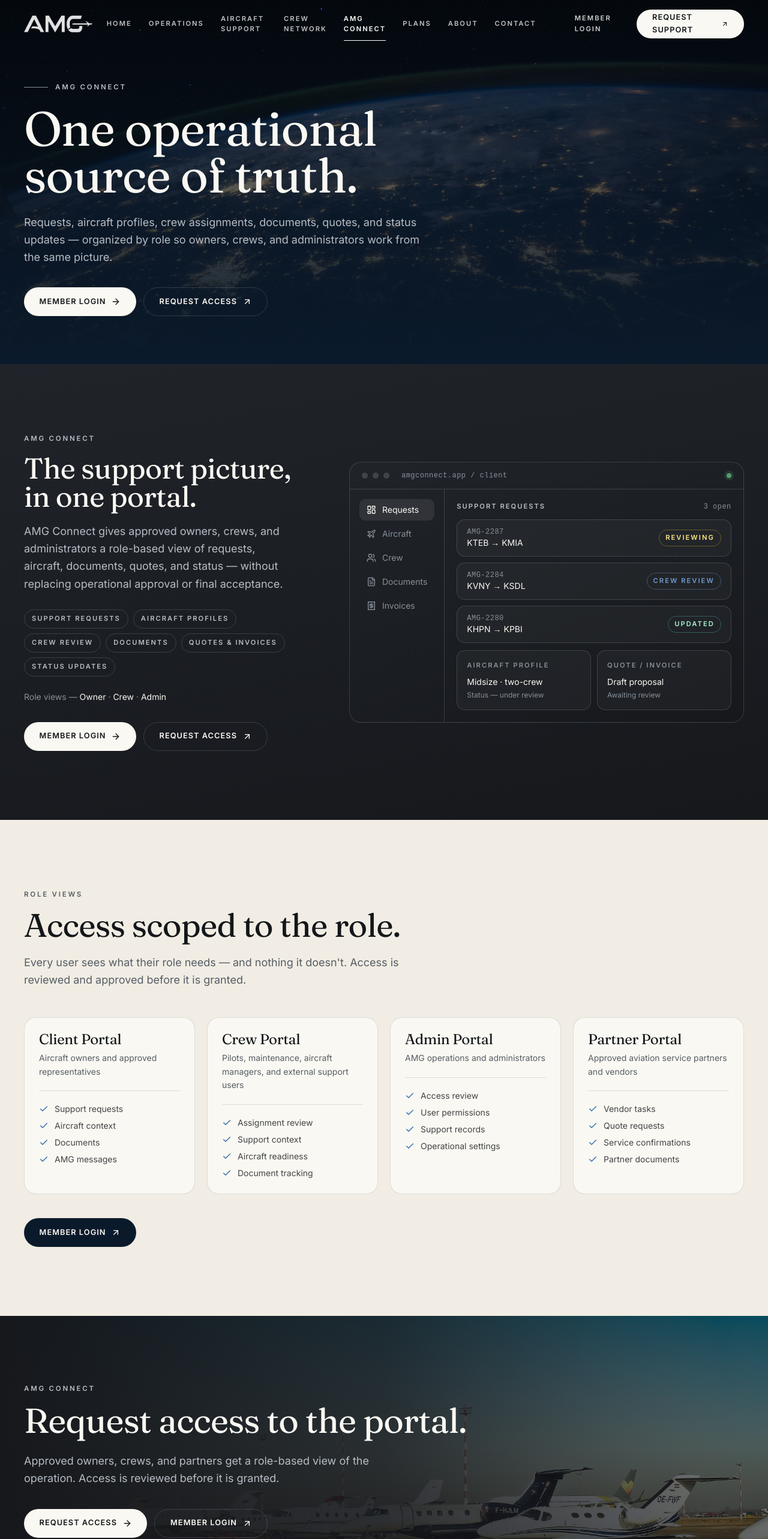
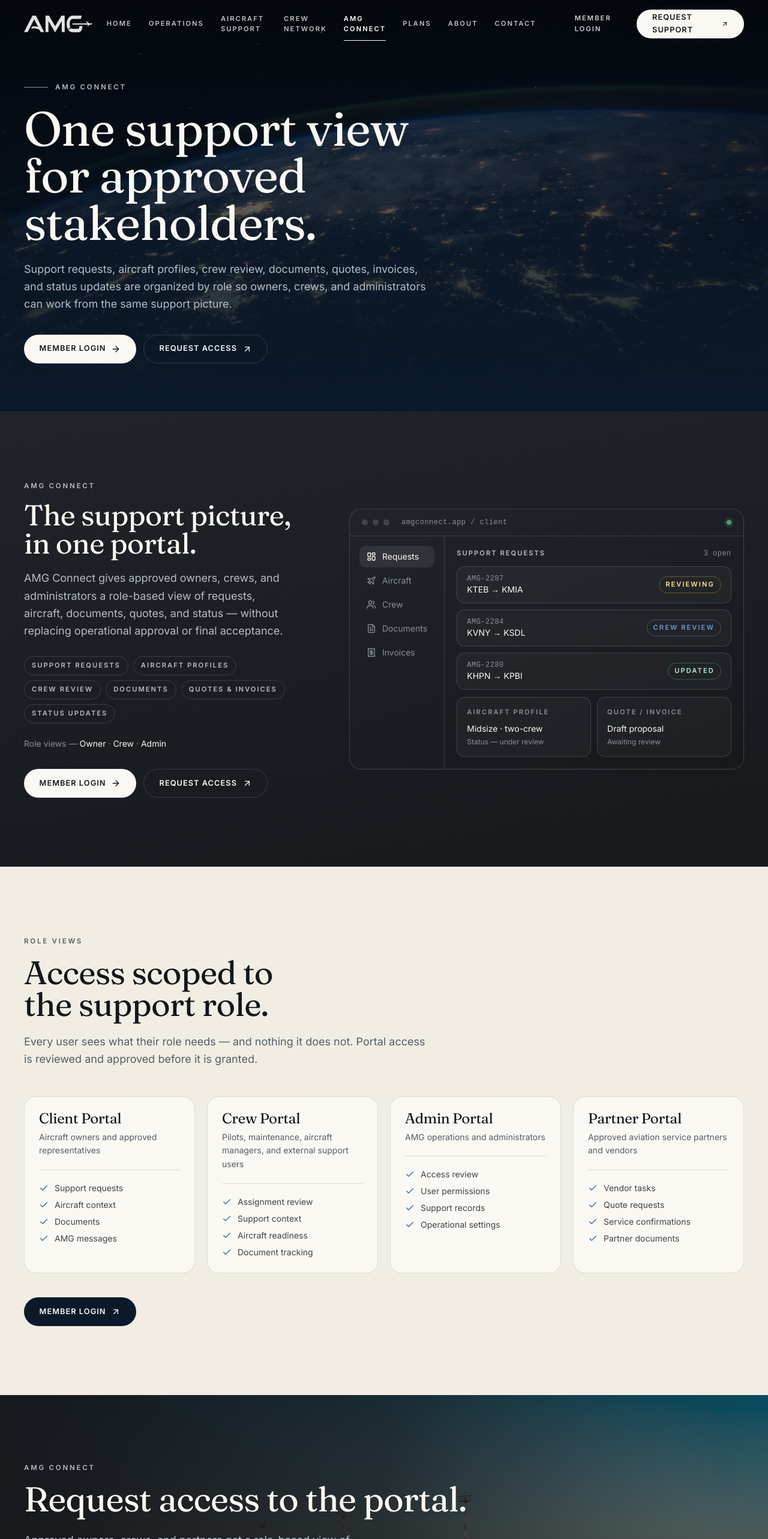
Before and after one commit to amgaviation/amg1, a Next.js app: page /amg-connect in a window 1280 px wide. Shown: the top 2566 px of the page at 60% size. Built offline with nearby package versions, Linux system fonts and the light colour scheme; a web font is replaced by a local one.

Commit message:
Refine AMG Connect page copy

```diff
--- a/app/(public)/amg-connect/page.tsx
+++ b/app/(public)/amg-connect/page.tsx
@@ -9,7 +9,7 @@
 export const metadata: Metadata = {
   title: "AMG Connect",
   description:
-    "AMG Connect is the role-based portal for owners, crews, and administrators — requests, aircraft profiles, crew assignments, documents, quotes, and status in one place.",
+    "AMG Connect is the role-based portal for approved owners, crews, and administrators — support requests, aircraft profiles, documents, quotes, and status in one place.",
 };
 
 export default function AmgConnectPage() {
@@ -17,8 +17,8 @@
     <>
       <PageHero
         eyebrow="AMG Connect"
-        title="One operational source of truth."
-        lead="Requests, aircraft profiles, crew assignments, documents, quotes, and status updates — organized by role so owners, crews, and administrators work from the same picture."
+        title="One support view for approved stakeholders."
+        lead="Support requests, aircraft profiles, crew review, documents, quotes, invoices, and status updates are organized by role so owners, crews, and administrators can work from the same support picture."
         image={IMG.mapNetwork}
         imageAlt="Route and dispatch map used for operational coordination"
         primary={{ label: "Member Login", href: "/login" }}
@@ -31,8 +31,8 @@
         <div className="oc-shell">
           <SectionHeading
             eyebrow="Role views"
-            title="Access scoped to the role."
-            lead="Every user sees what their role needs — and nothing it doesn't. Access is reviewed and approved before it is granted."
+            title="Access scoped to the support role."
+            lead="Every user sees what their role needs — and nothing it does not. Portal access is reviewed and approved before it is granted."
           />
           <div className="mt-12 grid gap-5 sm:grid-cols-2 lg:grid-cols-4" data-stagger-container>
             {PORTAL_ROLES.map((role) => (
@@ -62,7 +62,7 @@
       <CtaBand
         eyebrow="AMG Connect"
         title="Request access to the portal."
-        body="Approved owners, crews, and partners get a role-based view of the operation. Access is reviewed before it is granted."
+        body="Approved owners, crews, and partners get a role-based view of support activity. Portal visibility does not replace crew confirmation, operational approval, or final support acceptance."
         primaryLabel="Request Access"
         primaryHref="/login?mode=request"
         secondaryLabel="Member Login"
```
